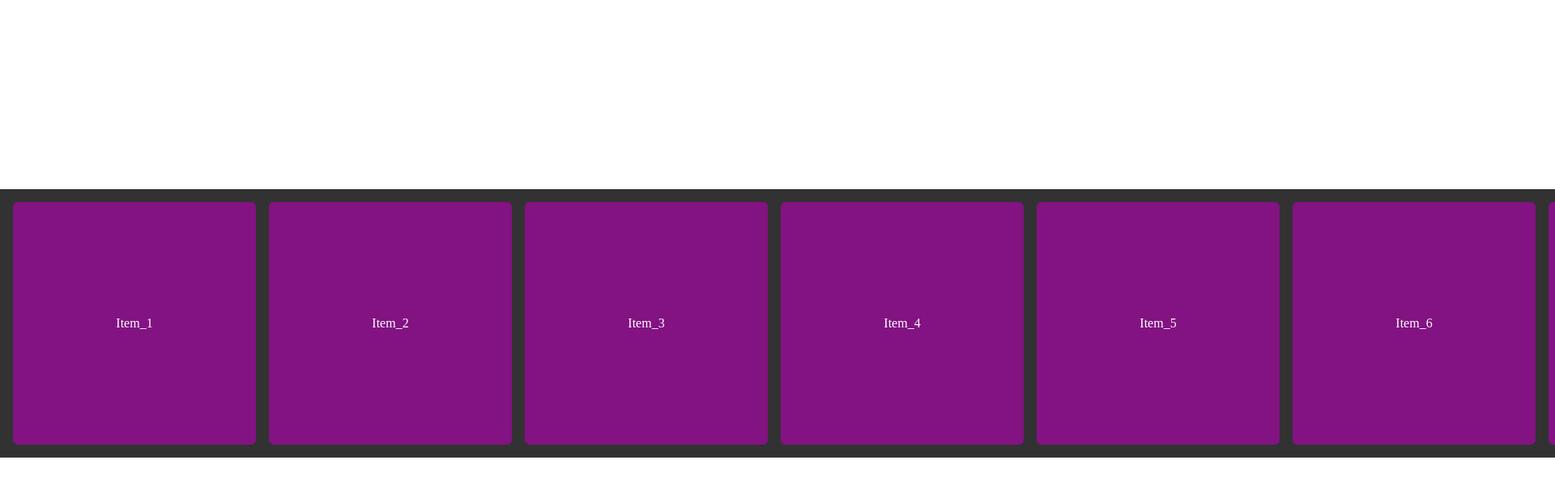
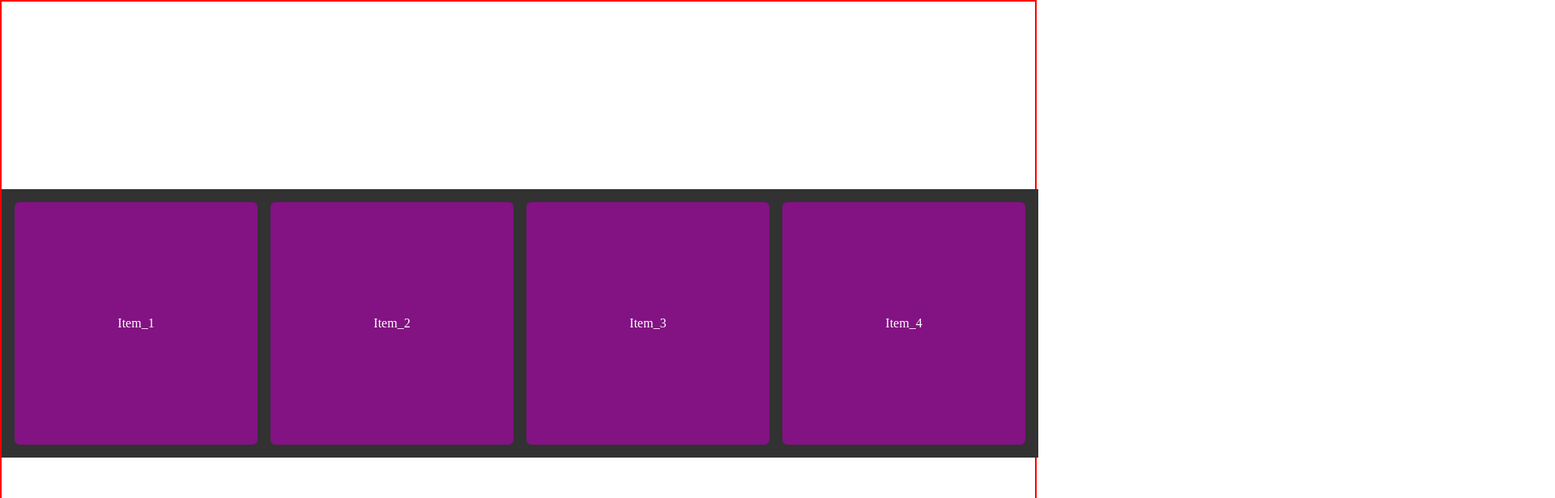
Before and after one commit to SagarMainali/_carousel_React, a React app: page / in a window 1280 px wide. Shown: the top 616 px of the page at 81% size, 1920 px wide, since content can reach past the window. Built offline with nearby package versions, Linux system fonts and the light colour scheme; the HTML template or start-up script is replaced by a standard one.

Commit message:
fixed body scrolling problem

```diff
--- a/package.json
+++ b/package.json
@@ -11,7 +11,8 @@
   },
   "dependencies": {
     "react": "^18.2.0",
-    "react-dom": "^18.2.0"
+    "react-dom": "^18.2.0",
+    "react-multi-carousel": "^2.8.4"
   },
   "devDependencies": {
     "@types/react": "^18.0.28",
--- a/src/App.jsx
+++ b/src/App.jsx
@@ -1,13 +1,40 @@
 import React from 'react'
 import './style.css'
+// import Carousel from "react-multi-carousel";
+// import "react-multi-carousel/lib/styles.css";
+
 
 const App = () => {
   let index, carouselItems = []
   for (index = 0; index < 20; index++) {
     carouselItems.push(`Item_${index + 1}`)
   }
+  // const responsive = {
+  //   superLargeDesktop: {
+  //     // the naming can be any, depends on you.
+  //     breakpoint: { max: 4000, min: 3000 },
+  //     items: 5
+  //   },
+  //   desktop: {
+  //     breakpoint: { max: 3000, min: 1024 },
+  //     items: 4
+  //   },
+  //   tablet: {
+  //     breakpoint: { max: 1024, min: 464 },
+  //     items: 2
+  //   },
+  //   mobile: {
+  //     breakpoint: { max: 464, min: 0 },
+  //     items: 1
+  //   }
+  // };
   return (
-    <div className='carousel-container'>
+    <div
+      className='carousel-container'
+    // responsive={responsive}
+    // swipeable={true}
+    // containerClass='carousel-container'
+    >
       {carouselItems.map((element, index) =>
         <div key={index} className='carousel-item'>
           {element}
--- a/src/style.css
+++ b/src/style.css
@@ -6,21 +6,28 @@
 
 body {
      height: 100vh;
+     border: 2px solid red;
      display: flex;
      align-items: center;
-     justify-content: start;
 }
 
 .carousel-container {
      background-color: rgb(50, 50, 50);
      padding: 1rem;
      display: flex;
+     overflow-x: scroll;
      gap: 1rem;
+     max-width: 100vw;
+}
+
+*::-webkit-scrollbar,
+.carousel-container::-webkit-scrollbar {
+     display: none;
 }
 
 .carousel-item {
      height: 300px;
-     width: 300px;
+     min-width: 300px;
      border-radius: 6px;
      display: flex;
      justify-content: center;
```
Also changed, not shown: 1 other file (tests, documents, lock files or other folders).
